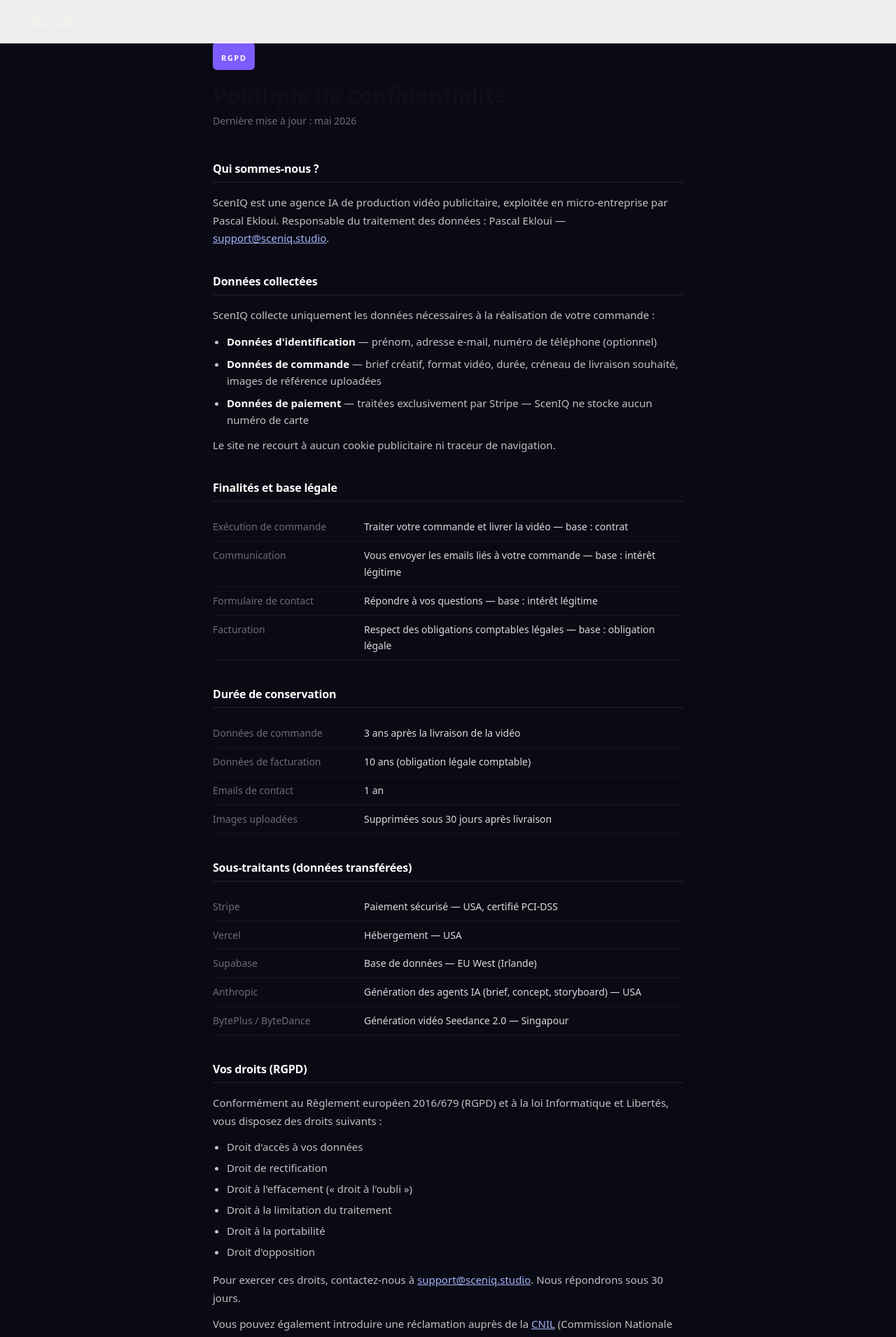
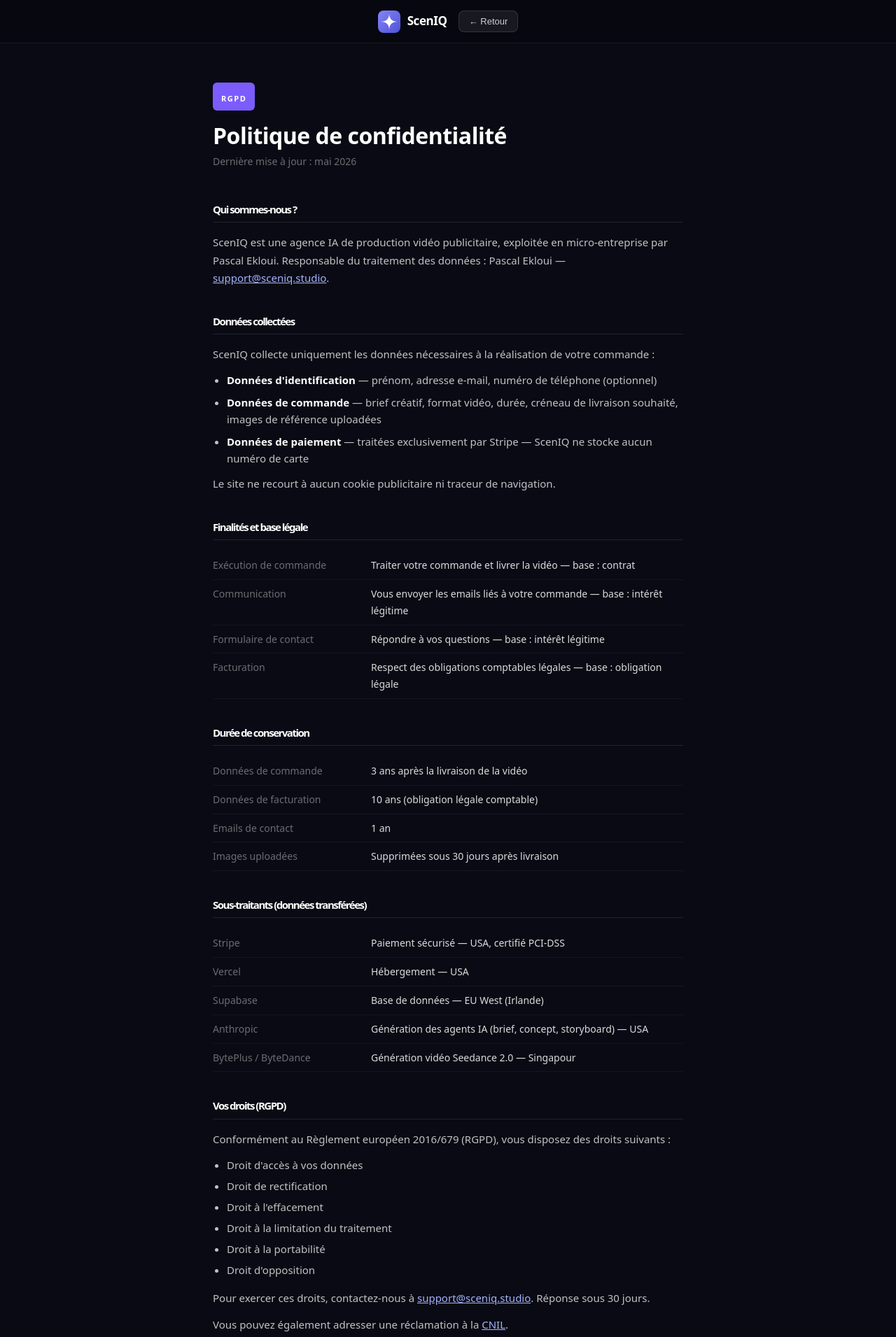
Before and after one commit to sceniqstudio/sceniq, a Next.js app: page /confidentialite in a window 1280 px wide. Shown: the top 1911 px of the page at 70% size. Built offline with nearby package versions, Linux system fonts and the light colour scheme; no server answers.

Commit message:
fix: fond dark + header sticky sur pages légales

```diff
--- /dev/null
+++ b/app/_components/LegalHeader.tsx
@@ -0,0 +1,79 @@
+'use client'
+// app/_components/LegalHeader.tsx
+// Header partagé pour les pages légales (mentions légales, confidentialité)
+
+import Link from 'next/link'
+import { useRouter } from 'next/navigation'
+
+export default function LegalHeader() {
+  const router = useRouter()
+
+  return (
+    <nav style={{
+      position:        'sticky',
+      top:             0,
+      zIndex:          100,
+      background:      'rgba(7,7,15,0.88)',
+      backdropFilter:  'blur(22px)',
+      WebkitBackdropFilter: 'blur(22px)',
+      borderBottom:    '1px solid rgba(255,255,255,0.08)',
+    }}>
+      <div style={{
+        maxWidth:       '1160px',
+        margin:         '0 auto',
+        padding:        '0 24px',
+        height:         '68px',
+        display:        'flex',
+        alignItems:     'center',
+        justifyContent: 'space-between',
+        gap:            '16px',
+      }}>
+        {/* Logo */}
+        <Link href="/" style={{ textDecoration: 'none', display: 'flex', alignItems: 'center', gap: '10px' }}>
+          {/* Mark toupie */}
+          <svg width="32" height="32" viewBox="0 0 32 32" fill="none" xmlns="http://www.w3.org/2000/svg">
+            <rect width="32" height="32" rx="8" fill="url(#lg)"/>
+            <path d="M16 4 C16 12 20 16 28 16 C20 16 16 20 16 28 C16 20 12 16 4 16 C12 16 16 12 16 4 Z" fill="white"/>
+            <defs>
+              <linearGradient id="lg" x1="0" y1="0" x2="32" y2="32" gradientUnits="userSpaceOnUse">
+                <stop stopColor="#8485F8"/>
+                <stop offset="1" stopColor="#4F52D8"/>
+              </linearGradient>
+            </defs>
+          </svg>
+          <span style={{
+            fontSize:      '17px',
+            fontWeight:    700,
+            color:         '#fff',
+            letterSpacing: '-0.4px',
+          }}>
+            ScenIQ
+          </span>
+        </Link>
+
+        {/* Retour */}
+        <button
+          onClick={() => router.back()}
+          style={{
+            display:        'flex',
+            alignItems:     'center',
+            gap:            '6px',
+            background:     'rgba(255,255,255,0.07)',
+            border:         '1px solid rgba(255,255,255,0.12)',
+            borderRadius:   '8px',
+            padding:        '7px 14px',
+            color:          'rgba(255,255,255,0.8)',
+            fontSize:       '13px',
+            fontWeight:     500,
+            cursor:         'pointer',
+            transition:     'background 0.15s',
+          }}
+          onMouseEnter={e => (e.currentTarget.style.background = 'rgba(255,255,255,0.12)')}
+          onMouseLeave={e => (e.currentTarget.style.background = 'rgba(255,255,255,0.07)')}
+        >
+          ← Retour
+        </button>
+      </div>
+    </nav>
+  )
+}
--- a/app/confidentialite/page.tsx
+++ b/app/confidentialite/page.tsx
@@ -1,4 +1,5 @@
 // app/confidentialite/page.tsx
+import LegalHeader from '@/app/_components/LegalHeader'
 import Link from 'next/link'
 
 export const metadata = {
@@ -8,50 +9,16 @@
 
 export default function ConfidentialitePage() {
   return (
-    <div style={{
-      minHeight: '100vh',
-      background: '#0a0a14',
-      color: '#f5f2ec',
-      fontFamily: 'system-ui, -apple-system, sans-serif',
-    }}>
-      {/* Nav minimal */}
-      <nav style={{
-        padding: '20px 24px',
-        borderBottom: '1px solid rgba(255,255,255,.08)',
-        display: 'flex',
-        alignItems: 'center',
-        gap: '16px',
-      }}>
-        <Link href="/" style={{
-          display: 'flex',
-          alignItems: 'center',
-          gap: '10px',
-          textDecoration: 'none',
-          color: '#f5f2ec',
-          fontSize: '18px',
-          fontWeight: 700,
-          letterSpacing: '-0.5px',
-        }}>
-          ← ScenIQ
-        </Link>
-      </nav>
+    <div style={{ minHeight: '100vh', background: '#0a0a14', color: '#f5f2ec', fontFamily: 'system-ui,-apple-system,sans-serif' }}>
+      <LegalHeader />
 
-      {/* Contenu */}
-      <main style={{ maxWidth: '720px', margin: '0 auto', padding: '60px 24px 80px' }}>
+      <main style={{ maxWidth: '720px', margin: '0 auto', padding: '56px 24px 80px' }}>
 
-        <div style={{
-          background: '#7C5CFC',
-          borderRadius: '6px',
-          padding: '4px 12px',
-          display: 'inline-block',
-          marginBottom: '20px',
-        }}>
-          <span style={{ fontSize: '11px', fontWeight: 700, letterSpacing: '1.5px', textTransform: 'uppercase', color: '#fff' }}>
-            RGPD
-          </span>
+        <div style={{ background: '#7C5CFC', borderRadius: '6px', padding: '4px 12px', display: 'inline-block', marginBottom: '20px' }}>
+          <span style={{ fontSize: '11px', fontWeight: 700, letterSpacing: '1.5px', textTransform: 'uppercase' as const, color: '#fff' }}>RGPD</span>
         </div>
 
-        <h1 style={{ fontSize: '32px', fontWeight: 800, margin: '0 0 8px', letterSpacing: '-0.5px' }}>
+        <h1 style={{ fontSize: '32px', fontWeight: 800, margin: '0 0 8px', letterSpacing: '-0.5px', color: '#fff' }}>
           Politique de confidentialité
         </h1>
         <p style={{ fontSize: '14px', color: 'rgba(255,255,255,.4)', margin: '0 0 48px' }}>
@@ -59,81 +26,58 @@
         </p>
 
         <Section title="Qui sommes-nous ?">
-          <p style={pStyle}>
-            ScenIQ est une agence IA de production vidéo publicitaire, exploitée en micro-entreprise par Pascal Ekloui. Responsable du traitement des données : Pascal Ekloui — <a href="mailto:support@sceniq.studio" style={{ color: '#A5B4FC' }}>support@sceniq.studio</a>.
-          </p>
+          <p style={pStyle}>ScenIQ est une agence IA de production vidéo publicitaire, exploitée en micro-entreprise par Pascal Ekloui. Responsable du traitement des données : Pascal Ekloui — <a href="mailto:support@sceniq.studio" style={{ color: '#A5B4FC' }}>support@sceniq.studio</a>.</p>
         </Section>
 
         <Section title="Données collectées">
           <p style={pStyle}>ScenIQ collecte uniquement les données nécessaires à la réalisation de votre commande :</p>
           <ul style={{ margin: '0 0 12px', paddingLeft: '20px' }}>
-            <DataItem label="Données d'identification" desc="prénom, adresse e-mail, numéro de téléphone (optionnel)" />
-            <DataItem label="Données de commande" desc="brief créatif, format vidéo, durée, créneau de livraison souhaité, images de référence uploadées" />
-            <DataItem label="Données de paiement" desc="traitées exclusivement par Stripe — ScenIQ ne stocke aucun numéro de carte" />
+            <DataItem label="Données d'identification"  desc="prénom, adresse e-mail, numéro de téléphone (optionnel)" />
+            <DataItem label="Données de commande"        desc="brief créatif, format vidéo, durée, créneau de livraison souhaité, images de référence uploadées" />
+            <DataItem label="Données de paiement"        desc="traitées exclusivement par Stripe — ScenIQ ne stocke aucun numéro de carte" />
           </ul>
-          <p style={pStyle}>
-            Le site ne recourt à aucun cookie publicitaire ni traceur de navigation.
-          </p>
+          <p style={pStyle}>Le site ne recourt à aucun cookie publicitaire ni traceur de navigation.</p>
         </Section>
 
         <Section title="Finalités et base légale">
           <Row label="Exécution de commande" value="Traiter votre commande et livrer la vidéo — base : contrat" />
-          <Row label="Communication" value="Vous envoyer les emails liés à votre commande — base : intérêt légitime" />
-          <Row label="Formulaire de contact" value="Répondre à vos questions — base : intérêt légitime" />
-          <Row label="Facturation" value="Respect des obligations comptables légales — base : obligation légale" />
+          <Row label="Communication"          value="Vous envoyer les emails liés à votre commande — base : intérêt légitime" />
+          <Row label="Formulaire de contact"  value="Répondre à vos questions — base : intérêt légitime" />
+          <Row label="Facturation"            value="Respect des obligations comptables légales — base : obligation légale" />
         </Section>
 
         <Section title="Durée de conservation">
-          <Row label="Données de commande" value="3 ans après la livraison de la vidéo" />
+          <Row label="Données de commande"   value="3 ans après la livraison de la vidéo" />
           <Row label="Données de facturation" value="10 ans (obligation légale comptable)" />
-          <Row label="Emails de contact" value="1 an" />
-          <Row label="Images uploadées" value="Supprimées sous 30 jours après livraison" />
+          <Row label="Emails de contact"      value="1 an" />
+          <Row label="Images uploadées"       value="Supprimées sous 30 jours après livraison" />
         </Section>
 
         <Section title="Sous-traitants (données transférées)">
-          <Row label="Stripe" value="Paiement sécurisé — USA, certifié PCI-DSS" />
-          <Row label="Vercel" value="Hébergement — USA" />
-          <Row label="Supabase" value="Base de données — EU West (Irlande)" />
-          <Row label="Anthropic" value="Génération des agents IA (brief, concept, storyboard) — USA" />
+          <Row label="Stripe"              value="Paiement sécurisé — USA, certifié PCI-DSS" />
+          <Row label="Vercel"              value="Hébergement — USA" />
+          <Row label="Supabase"            value="Base de données — EU West (Irlande)" />
+          <Row label="Anthropic"           value="Génération des agents IA (brief, concept, storyboard) — USA" />
           <Row label="BytePlus / ByteDance" value="Génération vidéo Seedance 2.0 — Singapour" />
         </Section>
 
         <Section title="Vos droits (RGPD)">
-          <p style={pStyle}>
-            Conformément au Règlement européen 2016/679 (RGPD) et à la loi Informatique et Libertés, vous disposez des droits suivants :
-          </p>
+          <p style={pStyle}>Conformément au Règlement européen 2016/679 (RGPD), vous disposez des droits suivants :</p>
           <ul style={{ margin: '0 0 16px', paddingLeft: '20px' }}>
-            {[
-              'Droit d\'accès à vos données',
-              'Droit de rectification',
-              'Droit à l\'effacement (« droit à l\'oubli »)',
-              'Droit à la limitation du traitement',
-              'Droit à la portabilité',
-              'Droit d\'opposition',
-            ].map((right) => (
-              <li key={right} style={{ fontSize: '15px', color: 'rgba(255,255,255,.75)', marginBottom: '6px', lineHeight: 1.6 }}>
-                {right}
-              </li>
+            {["Droit d'accès à vos données","Droit de rectification","Droit à l'effacement","Droit à la limitation du traitement","Droit à la portabilité","Droit d'opposition"].map(r => (
+              <li key={r} style={{ fontSize: '15px', color: 'rgba(255,255,255,.75)', marginBottom: '6px', lineHeight: 1.6 }}>{r}</li>
             ))}
           </ul>
-          <p style={pStyle}>
-            Pour exercer ces droits, contactez-nous à <a href="mailto:support@sceniq.studio" style={{ color: '#A5B4FC' }}>support@sceniq.studio</a>. Nous répondrons sous 30 jours.
-          </p>
-          <p style={pStyle}>
-            Vous pouvez également introduire une réclamation auprès de la <a href="https://www.cnil.fr" target="_blank" rel="noopener noreferrer" style={{ color: '#A5B4FC' }}>CNIL</a> (Commission Nationale de l'Informatique et des Libertés).
-          </p>
+          <p style={pStyle}>Pour exercer ces droits, contactez-nous à <a href="mailto:support@sceniq.studio" style={{ color: '#A5B4FC' }}>support@sceniq.studio</a>. Réponse sous 30 jours.</p>
+          <p style={pStyle}>Vous pouvez également adresser une réclamation à la <a href="https://www.cnil.fr" target="_blank" rel="noopener noreferrer" style={{ color: '#A5B4FC' }}>CNIL</a>.</p>
         </Section>
 
         <Section title="Cookies">
-          <p style={pStyle}>
-            ScenIQ n'utilise aucun cookie publicitaire ou de suivi. Le seul cookie déposé est celui de session Stripe, strictement nécessaire au traitement de votre paiement.
-          </p>
+          <p style={pStyle}>ScenIQ n'utilise aucun cookie publicitaire ou de suivi. Le seul cookie déposé est celui de session Stripe, strictement nécessaire au traitement de votre paiement.</p>
         </Section>
 
         <Section title="Sécurité">
-          <p style={pStyle}>
-            Les communications entre votre navigateur et nos serveurs sont chiffrées via HTTPS/TLS. Les données de paiement sont tokenisées par Stripe et ne transitent jamais par nos serveurs. Les fichiers uploadés sont stockés dans un bucket privé Supabase avec accès restreint.
-          </p>
+          <p style={pStyle}>Les communications sont chiffrées via HTTPS/TLS. Les données de paiement sont tokenisées par Stripe et ne transitent jamais par nos serveurs. Les fichiers uploadés sont stockés dans un bucket privé Supabase avec accès restreint.</p>
         </Section>
 
         <div style={{ marginTop: '48px', paddingTop: '24px', borderTop: '1px solid rgba(255,255,255,.08)' }}>
@@ -144,41 +88,19 @@
 
       </main>
 
-      {/* Footer minimal */}
-      <footer style={{
-        borderTop: '1px solid rgba(255,255,255,.08)',
-        padding: '24px',
-        textAlign: 'center',
-        fontSize: '12px',
-        color: 'rgba(255,255,255,.3)',
-      }}>
-        © 2026 ScenIQ · <Link href="/" style={{ color: 'rgba(255,255,255,.3)', textDecoration: 'none' }}>Retour à l'accueil</Link>
+      <footer style={{ borderTop: '1px solid rgba(255,255,255,.08)', padding: '24px', textAlign: 'center' as const, fontSize: '12px', color: 'rgba(255,255,255,.3)' }}>
+        © 2026 ScenIQ
       </footer>
     </div>
   )
 }
 
-// ── Composants internes ───────────────────────────────────────────────────────
-
-const pStyle: React.CSSProperties = {
-  fontSize: '15px',
-  lineHeight: 1.7,
-  color: 'rgba(255,255,255,.75)',
-  margin: '0 0 12px',
-}
+const pStyle: React.CSSProperties = { fontSize: '15px', lineHeight: 1.7, color: 'rgba(255,255,255,.75)', margin: '0 0 12px' }
 
 function Section({ title, children }: { title: string; children: React.ReactNode }) {
   return (
     <section style={{ marginBottom: '40px' }}>
-      <h2 style={{
-        fontSize: '16px',
-        fontWeight: 700,
-        color: '#fff',
-        margin: '0 0 16px',
-        paddingBottom: '10px',
-        borderBottom: '1px solid rgba(255,255,255,.1)',
-        letterSpacing: '-0.2px',
-      }}>
+      <h2 style={{ fontSize: '15px', fontWeight: 700, color: '#fff', margin: '0 0 16px', paddingBottom: '10px', borderBottom: '1px solid rgba(255,255,255,.1)' }}>
         {title}
       </h2>
       {children}
@@ -188,14 +110,8 @@
 
 function Row({ label, value }: { label: string; value: string }) {
   return (
-    <div style={{
-      display: 'flex',
-      gap: '16px',
-      padding: '8px 0',
-      fontSize: '14px',
-      borderBottom: '1px solid rgba(255,255,255,.05)',
-    }}>
-      <span style={{ color: 'rgba(255,255,255,.4)', minWidth: '200px', flexShrink: 0 }}>{label}</span>
+    <div style={{ display: 'flex', gap: '16px', padding: '8px 0', fontSize: '14px', borderBottom: '1px solid rgba(255,255,255,.05)' }}>
+      <span style={{ color: 'rgba(255,255,255,.4)', minWidth: '210px', flexShrink: 0 }}>{label}</span>
       <span style={{ color: 'rgba(255,255,255,.85)' }}>{value}</span>
     </div>
   )
```
Also changed, not shown: app/mentions-legales/page.tsx (+25 -96 lines).
